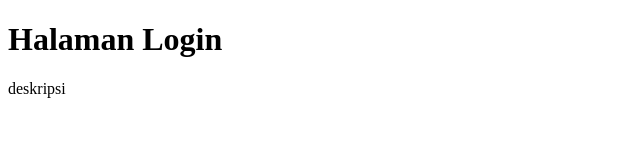
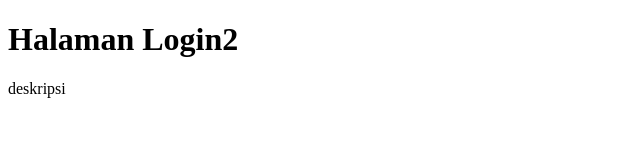
Before and after one commit to afwan17/latihan11, a plain HTML site: page index.html in a window 1280 px wide. Shown: the full height of the page, 0-640 px from the left. Drawn offline with Linux system fonts and the light colour scheme.

Commit message:
change title

```diff
--- a/index.html
+++ b/index.html
@@ -6,7 +6,7 @@
     <title>Document</title>
 </head>
 <body>
-    <h1>Halaman Login</h1>
+    <h1>Halaman Login2</h1>
     <p>deskripsi</p>
 </body>
 </html>
```
